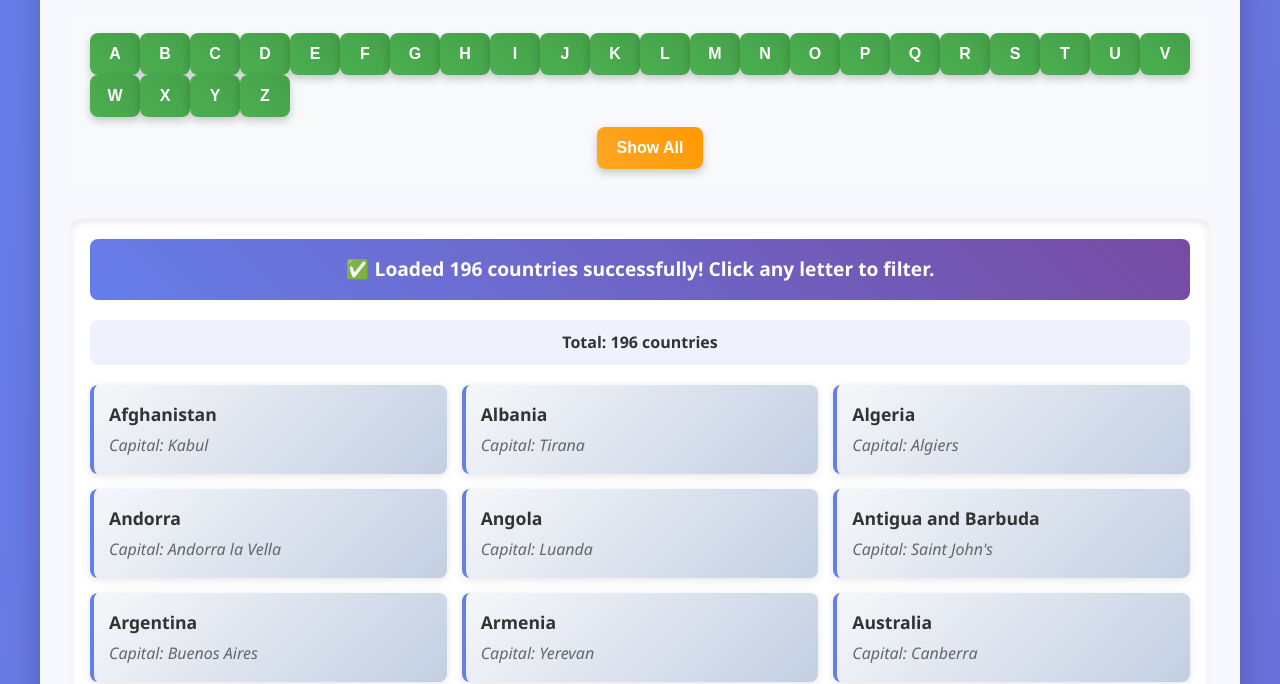
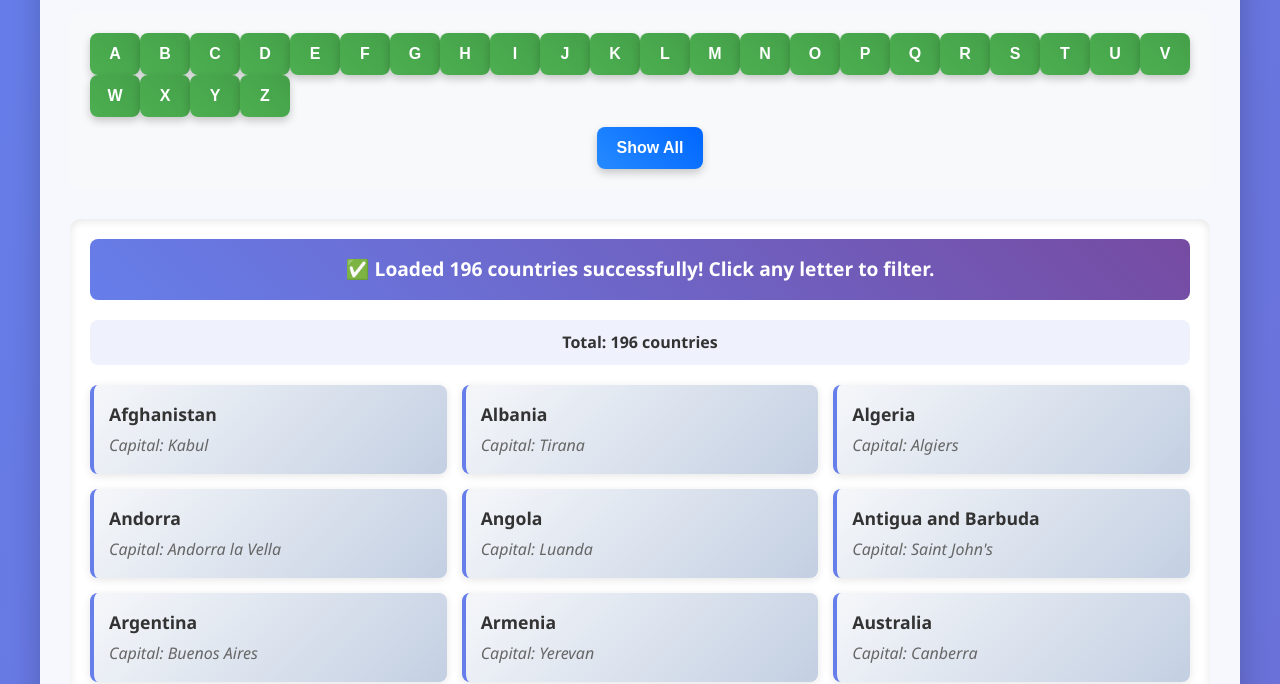
Before and after one commit to RGKarthik/StaticWebApp, a plain HTML site: page index.html in a window 1280 px wide. Shown: the part 131-815 px from the top of the page. Drawn offline with Linux system fonts and the light colour scheme.

Commit message:
Update index.html

```diff
--- a/index.html
+++ b/index.html
@@ -73,7 +73,7 @@
         }
 
         .clear-btn {
-            background: linear-gradient(45deg, #ffa726, #ff9800);
+            background: linear-gradient(45deg, #268bff, #0066ff);
             color: white;
             border: none;
             padding: 12px 20px;
```
